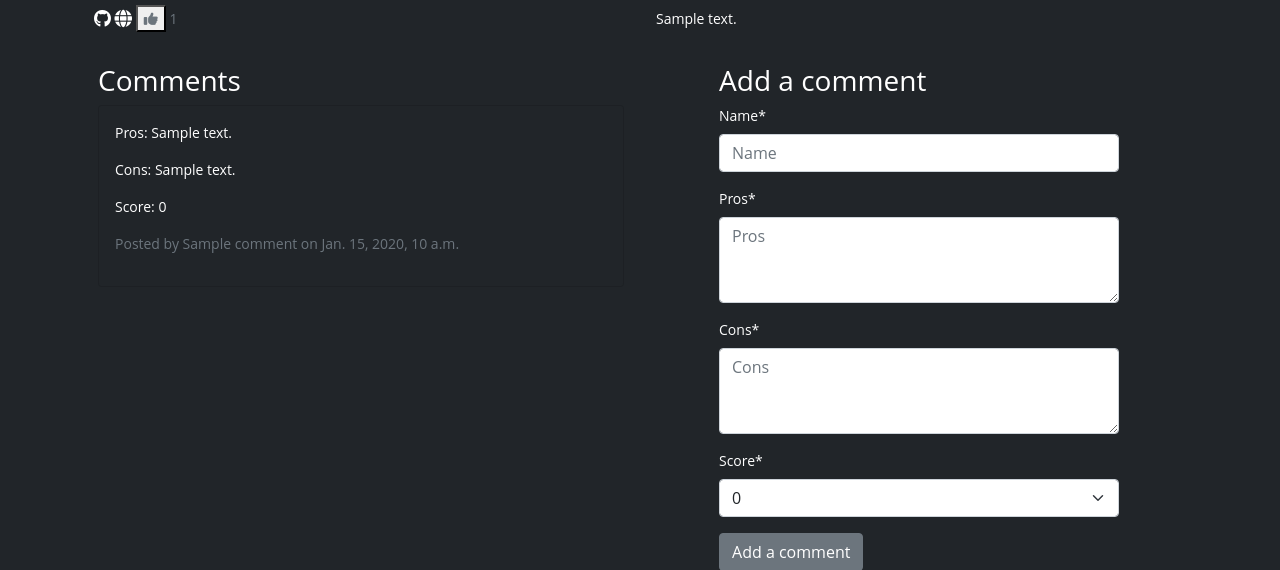
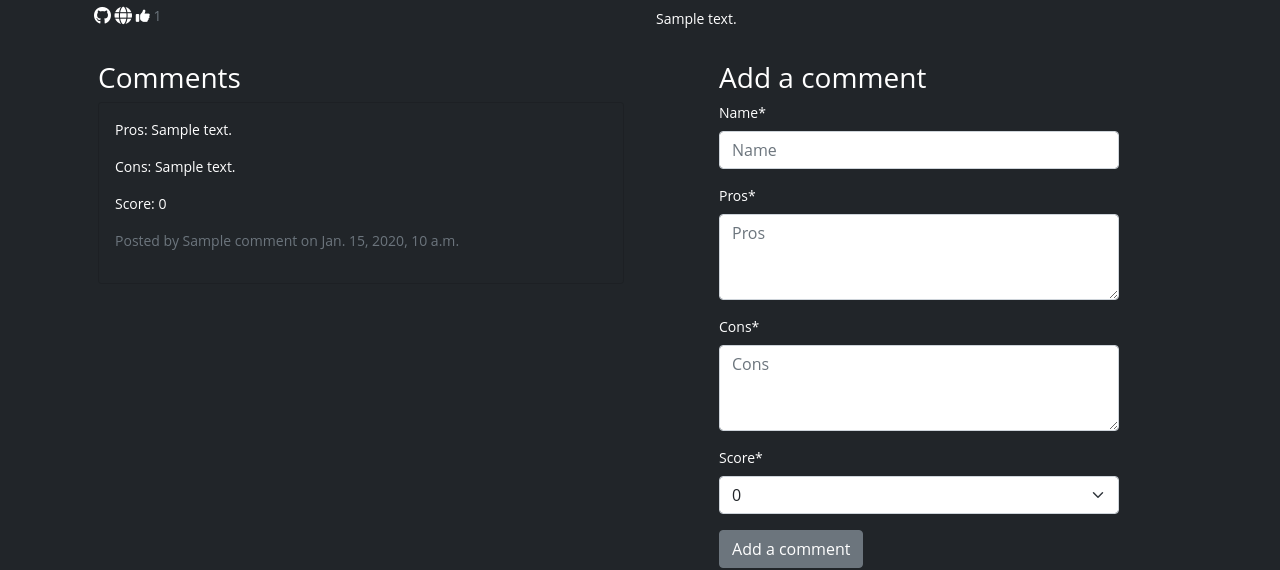
Before and after one commit to ecabanasv/ci-pp4-portfolio, a Django app: a page that uses templates/project_detail.html in a window 1280 px wide. Shown: the part 277-847 px from the top of the page. Run offline with Django 3.2, Linux system fonts and the light colour scheme; a user stored in the database is signed in; tables that the repository leaves empty hold one stand-in row (values such as "Sample post"); some libraries are stand-ins or nearby versions; some web fonts are replaced.

Commit message:
Adjust CSS and class like button

```diff
--- a/static/css/style.css
+++ b/static/css/style.css
@@ -57,4 +57,11 @@ a:hover {
 
 /* project detail */
 
+.like-button{
+  background: none;
+  padding: 0;
+  border: none;
+  color: white;
+}
+
 /* contact */
--- a/templates/project_detail.html
+++ b/templates/project_detail.html
@@ -62,17 +62,19 @@
           <button
             type="submit"
             name="project_id"
+            class="like-button"
             value="{{project.slug}}"
           >
-          <span class="text-secondary"><i class="fa-solid fa-thumbs-up"></i></span>
+          <span><i class="fa-solid fa-thumbs-up"></i></span>
           </button>
           {% else %}
           <button
             type="submit"
             name="project_id"
+            class="like-button"
             value="{{project.slug}}"
           >
-          <span class="text-secondary"><i class="fa-regular fa-thumbs-up"></i></span>
+          <span><i class="fa-regular fa-thumbs-up fa-lg"></i></span>
           </button>
           {% endif %}
         </form>
@@ -89,7 +91,7 @@
         class="project-icon text-white"
         ><i class="fa-solid fa-globe fa-lg"></i
       ></a>
-        <span class="text-secondary"><i class="fa-solid fa-thumbs-up"></i></span>
+        <span class="text-secondary"><i class="fa-solid fa-thumbs-up fa-lg"></i></span>
         {% endif %}
         <!-- The number of likes goes before the closing strong tag -->
         <span class="text-secondary">{{ project.likes_counter }} </span>
```
